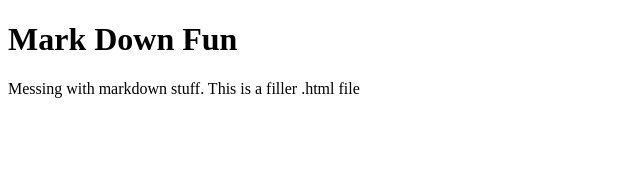
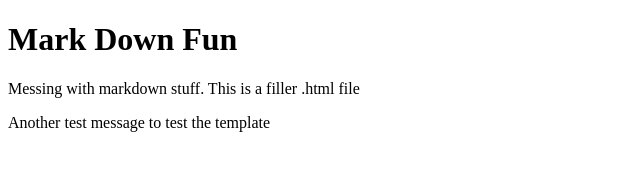
Before and after one commit to gcalder1/MessingWithMarkDown, a plain HTML site: page index.html in a window 1280 px wide. Shown: the whole page, without its empty margins (0-640 px from the left). Drawn offline with Linux system fonts and the light colour scheme.

Commit message:
Success!!! :D :D :D
WEeeeeeeeeeeeeeeeeeeeeeeeeeeeee we did it

Fixes-Bug: Enter bug-id or delete line
Implements-Requirement: Enter requirement-id or delete line

```diff
--- a/index.html
+++ b/index.html
@@ -8,5 +8,6 @@
 <body>
     <h1>Mark Down Fun</h1>
     <p>Messing with markdown stuff. This is a filler .html file</p>
+    <p>Another test message to test the template</p>
 </body>
 </html>
```
